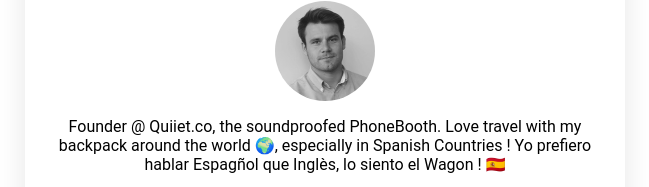
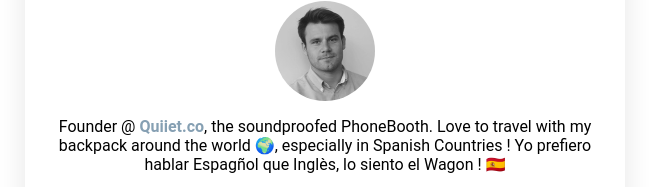
Before and after one commit to Clemlemq/profile, a plain HTML site: page index.html in a window 1280 px wide. Shown: the part 172-359 px from the top of the page, without its empty margins (315-964 px from the left). Drawn offline with Linux system fonts and the light colour scheme.

Commit message:
make my profile prettier

```diff
--- a/index.html
+++ b/index.html
@@ -14,7 +14,7 @@
         <div class="card-white text-center" id="intro">
           <h1>Hello, i'm Clément 🚀 </h1>
           <img src="../profile/images/0.jpeg" class="img-circle" width="100px" alt="Clement Lemaire">
-          <p> Founder @ Quiiet.co, the soundproofed PhoneBooth. Love travel with my backpack around the world 🌍, especially in Spanish Countries !
+          <p> Founder @ <a href="https://Quiiet.co">Quiiet.co</a>, the soundproofed PhoneBooth. Love to travel with my backpack around the world 🌍, especially in Spanish Countries !
             Yo prefiero hablar Espagñol que Inglès, lo siento el Wagon ! 🇪🇸
           </p>
           <a href="#" class="btn-blue">Me Contacter</a>
```
